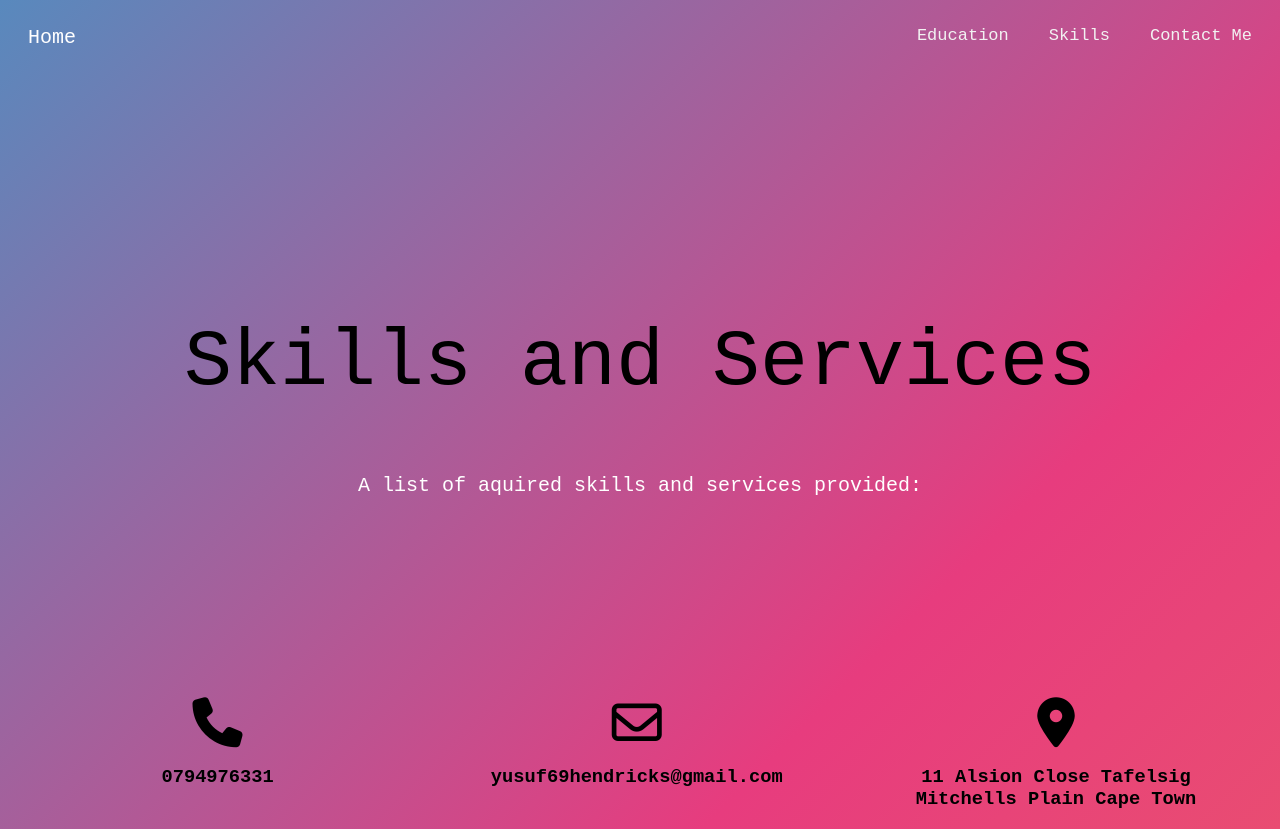
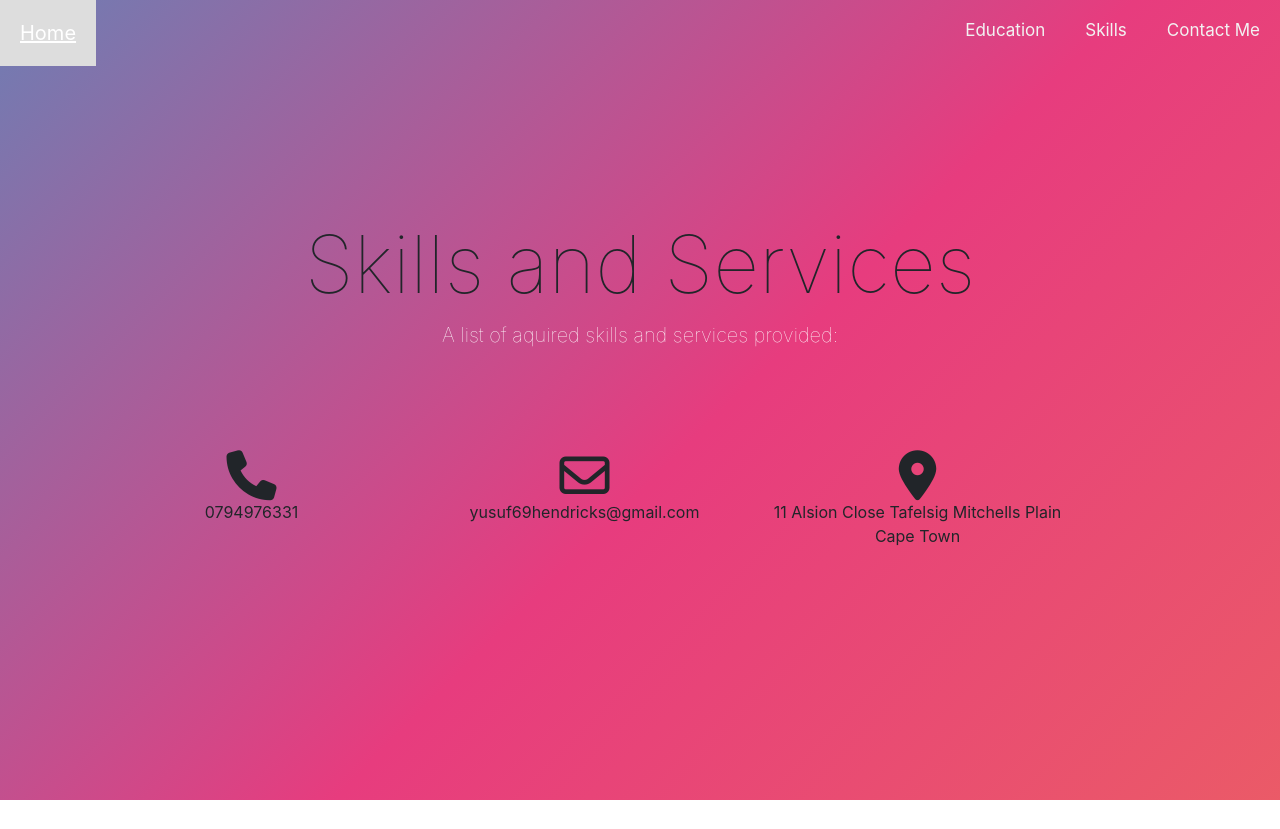
Before and after one commit to Yusuf619/online-cv, a plain HTML site: page skills.html in a window 1280 px wide. After the commit the page ends 800 px from the top, so only its background shows below. Drawn offline with nearby package versions, Linux system fonts and the light colour scheme.

Commit message:
changed margin for h1

```diff
--- a/css/contact-me.css
+++ b/css/contact-me.css
@@ -67,7 +67,7 @@ body{
   border: 1px solid #fff;
   border-radius: 50%;
   transition: .5s;
-  margin-top: 600px;
+  /* margin-top: 600px; */
 }
 
 .wrapper li:hover{
--- a/css/skills.css
+++ b/css/skills.css
@@ -52,7 +52,7 @@ body{
     font-size: 80px;
     text-align: center;
     padding-top: 50px;
-    margin-top: 200px;
+    margin-top: 100px;
   }
 
   .paragraph1 p{
@@ -64,7 +64,7 @@ body{
 
 
   #boxes{
-    margin-top:200px;
+    margin-top:100px;
   }
 
   #boxes .box{
--- a/skills.html
+++ b/skills.html
@@ -7,6 +7,7 @@
     <link rel="stylesheet" href="css/skills.css">
     <link rel="stylesheet" href="https://cdnjs.cloudflare.com/ajax/libs/font-awesome/4.7.0/css/font-awesome.min.css">
     <link rel="stylesheet" href="path/to/font-awesome/css/font-awesome.min.css">
+    <link rel="stylesheet" href="https://stackpath.bootstrapcdn.com/bootstrap/4.3.1/css/bootstrap.min.css" integrity="sha384-ggOyR0iXCbMQv3Xipma34MD+dH/1fQ784/j6cY/iJTQUOhcWr7x9JvoRxT2MZw1T" crossorigin="anonymous">
     <script src="js/main.js"></script>
     <title>Online Cv || skills</title>
 </head>
@@ -34,19 +35,19 @@
           <div class="box">
 
             <i class="fa fa-phone" aria-hidden="true"></i>
-            <h3>0794976331</h3>
+            <p>0794976331</p>
 
           </div>
           <div class="box">
 
             <i class="fa fa-envelope-o" aria-hidden="true"></i>
-            <h3>yusuf69hendricks@gmail.com</h3>
+            <p>yusuf69hendricks@gmail.com</p>
 
           </div>
           <div class="box">
 
             <i class="fa fa-map-marker" aria-hidden="true"></i>
-            <h3>11 Alsion Close Tafelsig Mitchells Plain Cape Town</h3>
+            <p>11 Alsion Close Tafelsig Mitchells Plain Cape Town</p>
 
           </div>
         </div>
```
Also changed, not shown: education.html (+1 -0 lines), index.html (+1 -0 lines).
